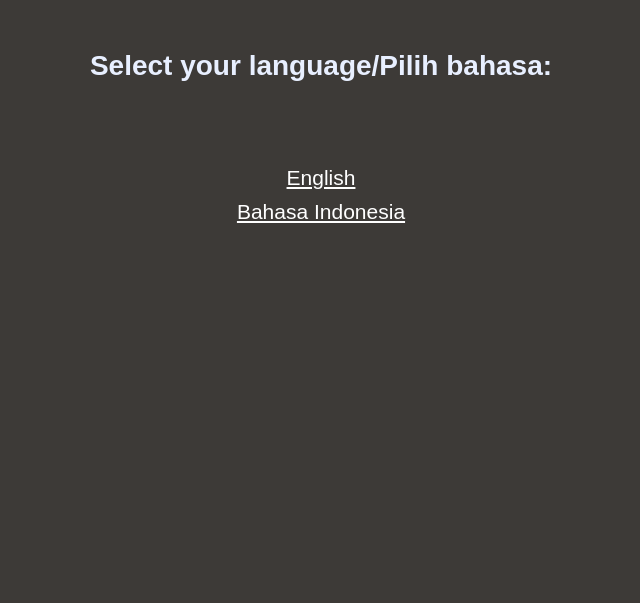
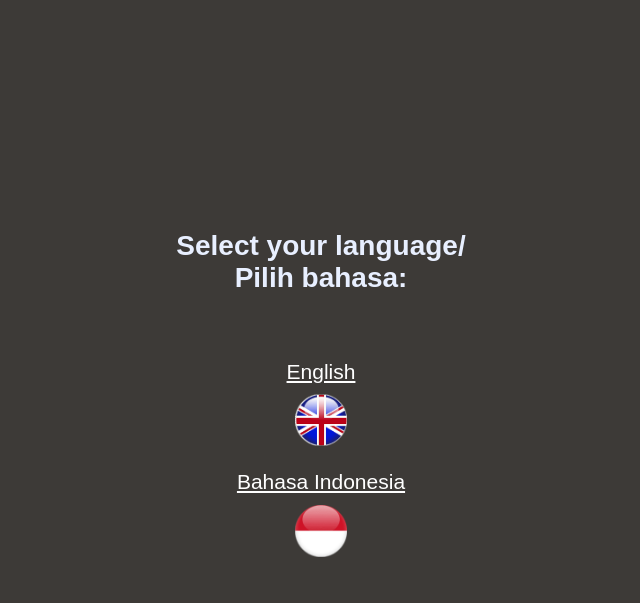
Before and after one commit to habibieamrullah/HTML5ReflexologyAreas, a plain HTML site: page assets/index.html in a window 1280 px wide. Shown: the whole page, without its empty margins (319-959 px from the left). Drawn offline with Linux system fonts and the light colour scheme.

Commit message:
lang icons

```diff
--- a/assets/index.html
+++ b/assets/index.html
@@ -77,8 +77,26 @@
 		</style>
 	</head>
 	<body style="text-align: center;">
-		<h1>Select your language/Pilih bahasa:</h1><br><br><br><br>
-		<p><a href="en/index.html">English</a></p>
-		<p><a href="id/index.html">Bahasa Indonesia</a></p>
+		<div style="position: fixed; top: 0; left: 0; right: 0; bottom: 0;">
+			<div style="display: table; width: 100%; height: 100%;">
+				<div style="display: table-cell; vertical-align: middle; text-align: center;">
+					<h1>Select your language/<br>Pilih bahasa:</h1><br><br>
+					<a href="en/index.html">
+						<div>
+							<div style="margin-bottom: 0.5em;">English</div>
+							<img src="english.png" style="height: 52px;">
+						</div>
+					</a>
+					<a href="id/index.html">
+						<div>
+							<div style="margin-bottom: 0.5em;">Bahasa Indonesia</div>
+							<img src="indonesian.png" style="height: 52px;">
+						</div>
+					</a>
+				</div>
+			</div>
+
+		</div>
+
 	</body>
 </html>
```
Also changed, not shown: assets/en/index.html (+1 -1 lines), assets/id/index.html (+1 -1 lines), assets/english.png (added), assets/indonesian.png (added).
